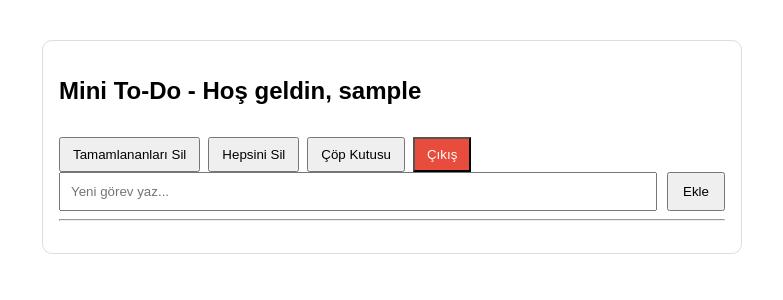
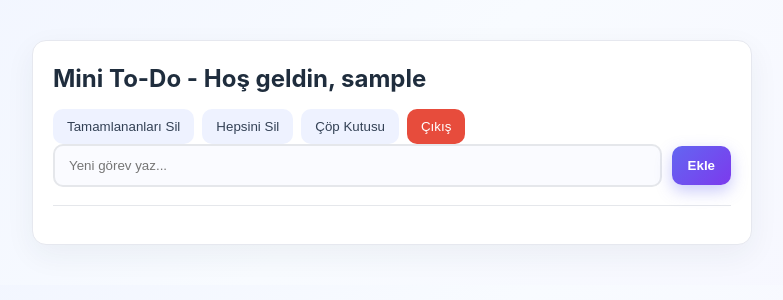
Before and after one commit to Vyre44/htdocs, a PHP site: page / in a window 1280 px wide. Shown: the top 300 px of the page, without its empty margins (248-1031 px from the left). Run offline with PHP 8.4, Linux system fonts and the light colour scheme; the visitor is signed in with stand-in values (Sample User, id 1); data that the repository does not hold is empty.

Commit message:
todo_7 css güncellemeleri

```diff
--- a/todo/css/style.css
+++ b/todo/css/style.css
@@ -1,13 +1,22 @@
+
 body {
-  font-family: Arial, sans-serif;
-  max-width: 700px;
+  /* Daha iyi görüntü için modern sistem yazı tipi yığını */
+  font-family: -apple-system, BlinkMacSystemFont, 'Segoe UI', Roboto, Oxygen, Ubuntu, Cantarell, 'Helvetica Neue', Arial, sans-serif;
+  line-height: 1.5;
+  color: #2d3748;
+  background: linear-gradient(135deg, #f0f4ff 0%, #f8fbff 50%, #f6f6ff 100%);
+  max-width: 720px;
   margin: 40px auto;
+  padding: 0 16px;
 }
 
+/* Kapsayıcı "box": köşeleri yuvarlatılmış, hafif gölgeli beyaz kart */
 .box {
-  padding: 16px;
-  border: 1px solid #ddd;
-  border-radius: 10px;
+  padding: 20px;
+  border: 1px solid #e6e8ef;
+  border-radius: 14px;
+  background: #fff;
+  box-shadow: 0 10px 30px rgba(31, 45, 61, 0.06);
 }
 
 .header {
@@ -18,31 +27,88 @@ body {
   flex-wrap: wrap;
 }
 
+/* Başlık yazıları */
+.header h2, .header h3 {
+  margin: 0;
+  color: #1f2d3d;
+}
+
 .header-actions {
   display: flex;
   gap: 8px;
   flex-wrap: wrap;
 }
 
+/* Başlık bölümündeki aksiyon butonları: nötr kapsül stil */
 .header-actions button {
-  padding: 8px 12px;
+  padding: 10px 14px;
   cursor: pointer;
+  border: 0;
+  border-radius: 10px;
+  background: #eef2ff;
+  color: #334155;
+  transition: background 0.2s, transform 0.05s, box-shadow 0.2s;
+}
+
+.header-actions button:hover {
+  background: #e0e7ff;
+}
+
+.header-actions button:active {
+  transform: translateY(1px);
 }
 
 /* Ekleme formu */
 .add-form {
   display: flex;
+  align-items: center;
   gap: 10px;
 }
 
+/* Ekleme alanı stili ve odak (focus) halkası */
 .add-form input[type="text"] {
   flex: 1;
-  padding: 10px;
+  padding: 12px 14px;
+  border: 2px solid #e5e7eb;
+  border-radius: 10px;
+  background: #fafbff;
+  transition: border-color 0.2s, box-shadow 0.2s, background 0.2s;
 }
 
+/* Girdi odak durumu: marka rengi odak halkası */
+.add-form input[type="text"]:focus {
+  outline: none;
+  border-color: #6366f1;
+  box-shadow: 0 0 0 3px rgba(99, 102, 241, 0.15);
+  background: #ffffff;
+}
+
+/* Birincil ekle butonu (gradyanlı) */
 .add-form button {
-  padding: 10px 14px;
+  padding: 12px 16px;
   cursor: pointer;
+  border: 0;
+  border-radius: 10px;
+  background: linear-gradient(135deg, #6366f1 0%, #7c3aed 100%);
+  color: #fff;
+  font-weight: 600;
+  box-shadow: 0 6px 16px rgba(99, 102, 241, 0.35);
+  transition: transform 0.1s, box-shadow 0.2s, filter 0.2s;
+}
+
+.add-form button:hover {
+  filter: brightness(1.03);
+}
+
+.add-form button:active {
+  transform: translateY(1px);
+}
+
+/* Form ile liste arasındaki ayraç */
+hr {
+  border: none;
+  border-top: 1px solid #e5e7eb;
+  margin: 18px 0;
 }
 
 /* Liste stilleri */
--- a/todo/index.php
+++ b/todo/index.php
@@ -5,7 +5,7 @@
 <head>
   <meta charset="utf-8">
   <title>Mini To-Do</title>
-  <link rel="stylesheet" href="css/style.css">
+  <link rel="stylesheet" href="css/style.css?v=<?php echo time(); ?>">
 </head>
 <body>
   <div class="box">
```
Also changed, not shown: other parts of todo/css/style.css (+34 -7 lines).
